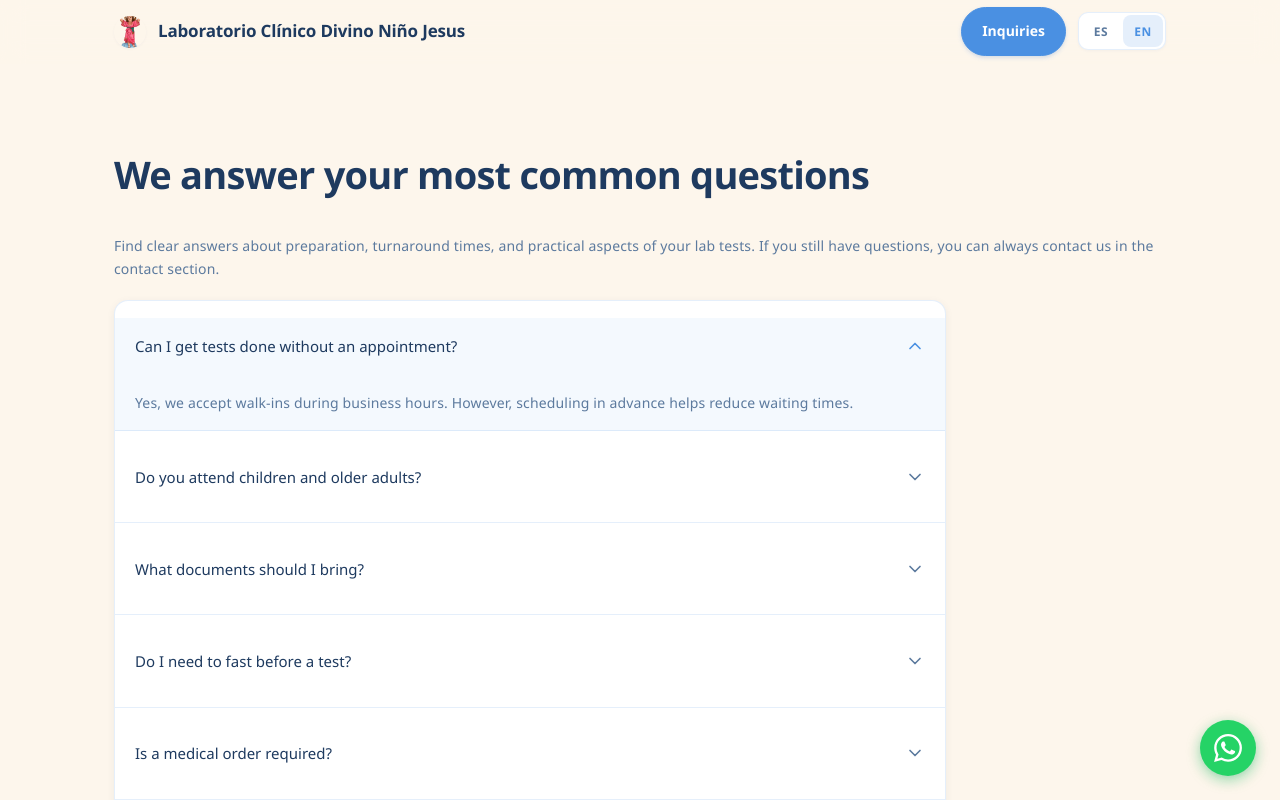
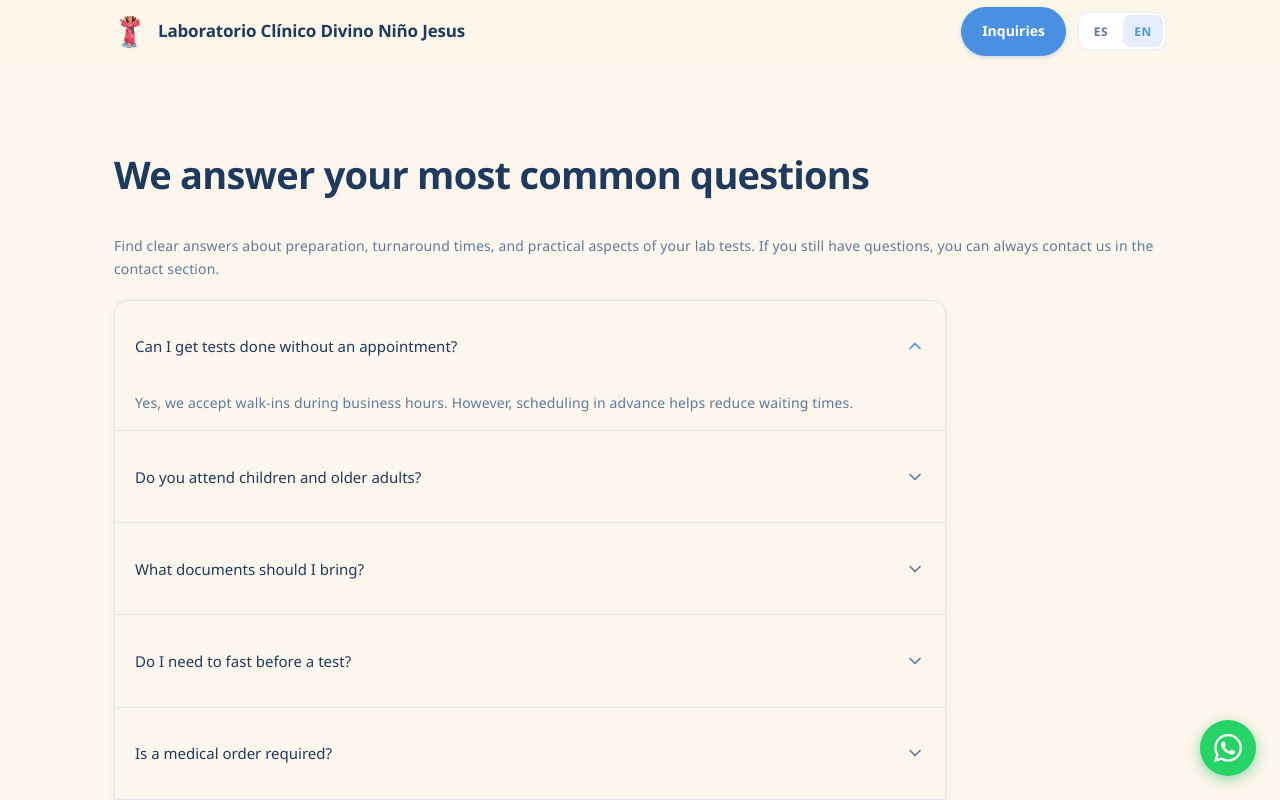
Before and after one commit to mateoguardado0-jpg/Laboratorio-Clinico-Divino, a React (Vite) app: page /preguntas in a window 1280 px wide. Shown: the top 800 px of the page. Built offline with nearby package versions, Linux system fonts and the light colour scheme.

Commit message:
mejoras en las preguntas

```diff
--- a/src/pages/Contacto.jsx
+++ b/src/pages/Contacto.jsx
@@ -89,6 +89,9 @@ export default function Contacto() {
                       referrerPolicy="no-referrer-when-downgrade"
                     />
                   </div>
+                  <button type="button" className="btn btnSoft mapActionBtn" onClick={handleOpenDirections}>
+                    {t('contact.howToGet')}
+                  </button>
                 </div>
               </div>
             </div>
--- a/src/pages/Preguntas.jsx
+++ b/src/pages/Preguntas.jsx
@@ -1,3 +1,4 @@
+import { useState } from 'react'
 import { useI18n } from '../i18n/useI18n.jsx'
 import {
   Accordion,
@@ -7,12 +8,18 @@ import {
 } from '@/components/ui/accordion'
 
 function AccordionFAQ({ items }) {
+  const defaultValue = items[0]?.value ?? ''
+  const [selectedValue, setSelectedValue] = useState(defaultValue)
+  const [hoveredValue, setHoveredValue] = useState(null)
+
   return (
     <Accordion
       type="single"
       collapsible
       className="faqAccordion"
-      defaultValue={items[0]?.value}
+      value={hoveredValue ?? selectedValue}
+      onValueChange={setSelectedValue}
+      onMouseLeave={() => setHoveredValue(null)}
     >
       {items.map((item) => (
         <AccordionItem
@@ -20,7 +27,10 @@ function AccordionFAQ({ items }) {
           value={item.value}
           className="faqAccordionItem"
         >
-          <AccordionTrigger className="faqAccordionTrigger">
+          <AccordionTrigger
+            className="faqAccordionTrigger"
+            onMouseEnter={() => setHoveredValue(item.value)}
+          >
             {item.trigger}
           </AccordionTrigger>
           <AccordionContent className="faqAccordionContent">
--- a/src/styles/global.css
+++ b/src/styles/global.css
@@ -1432,7 +1432,7 @@ select {
   max-width: 52rem;
   border: 1px solid var(--border);
   border-radius: var(--radius-lg);
-  background: var(--bg-elevated);
+  background: var(--bg-page);
   box-shadow: var(--shadow-sm);
   overflow: hidden;
 }
@@ -1444,11 +1444,11 @@ select {
 }
 
 .faqAccordionItem:hover {
-  background: rgba(74, 144, 226, 0.03);
+  background: rgba(253, 246, 236, 0.98);
 }
 
 .faqAccordionItem[data-state='open'] {
-  background: var(--bg-accent-subtle);
+  background: var(--c-cream);
 }
 
 .faqAccordionTrigger {
```
